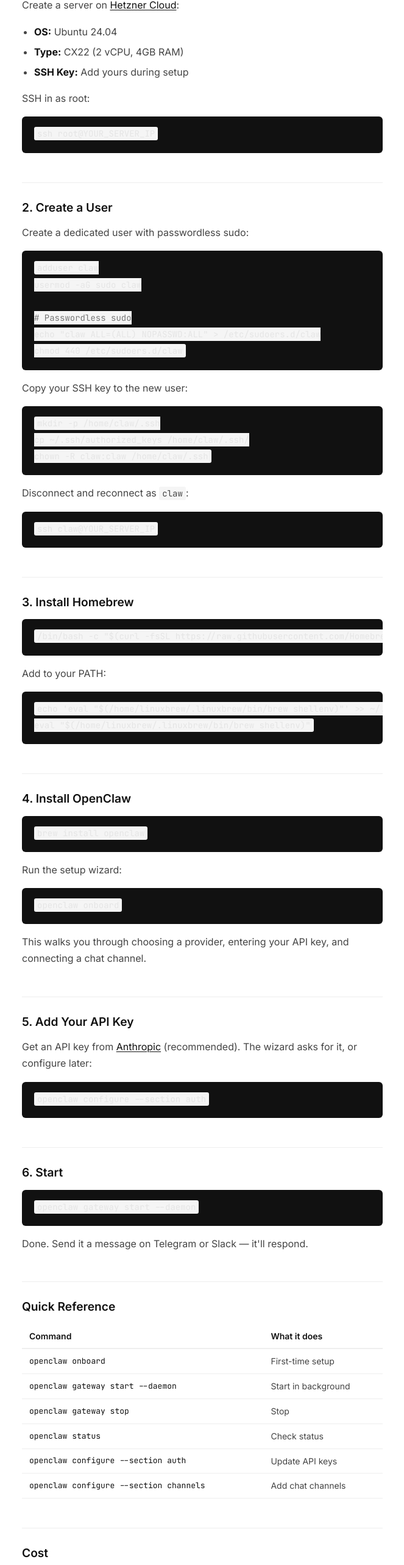
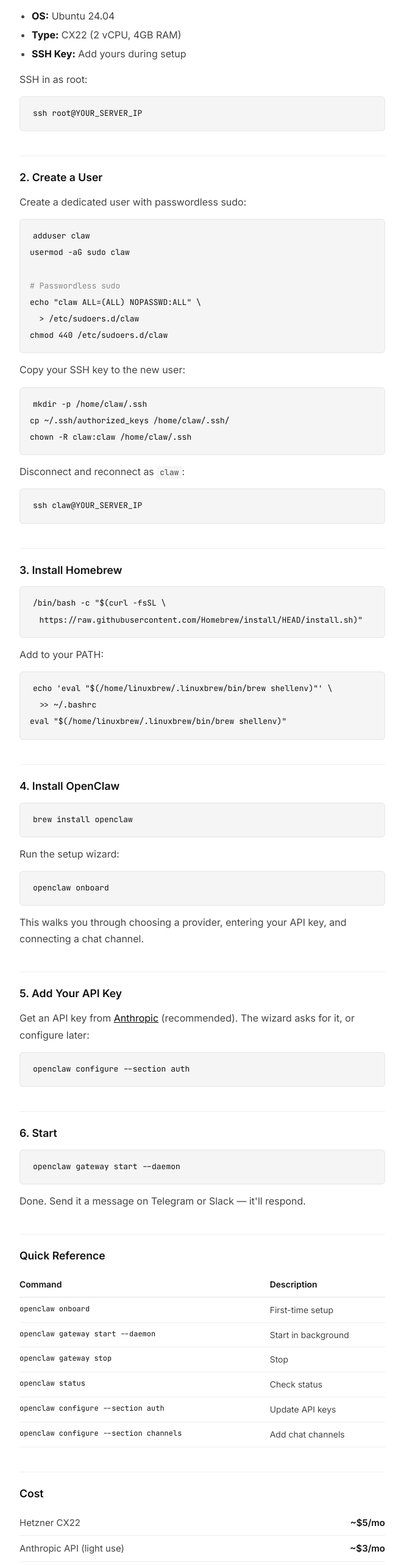
Before and after one commit to tomskopek/openclaw-guide, a plain HTML site: page index.html in a window 1280 px wide. Shown: the part 231-2797 px from the top of the page at 61% size, without its empty margins (308-971 px from the left). Drawn offline with Linux system fonts and the light colour scheme.

Commit message:
Fix mobile: light code blocks, simple cost list, better wrapping

```diff
--- a/index.html
+++ b/index.html
@@ -9,40 +9,44 @@
 <link rel="stylesheet" href="https://fonts.googleapis.com/css2?family=Inter:wght@400;500;600;700&family=JetBrains+Mono:wght@400&display=swap" media="print" onload="this.media='all'">
 <style>
 *{margin:0;padding:0;box-sizing:border-box}
-body{font-family:'Inter',system-ui,sans-serif;background:#fff;color:#111;font-size:16px;line-height:1.7;max-width:640px;margin:0 auto;padding:40px 24px 80px}
-h1{font-size:1.8rem;font-weight:700;margin-bottom:8px;letter-spacing:-.3px}
-h2{font-size:1.2rem;font-weight:600;margin:48px 0 12px;padding-top:24px;border-top:1px solid #eee}
-h2:first-of-type{border-top:none;margin-top:32px}
-p{color:#444;margin-bottom:16px}
-a{color:#111;text-decoration:underline;text-underline-offset:2px}
-ul{margin:0 0 16px 20px;color:#444}
-li{margin-bottom:6px}
+body{font-family:'Inter',system-ui,sans-serif;background:#fff;color:#111;font-size:16px;line-height:1.7;max-width:640px;margin:0 auto;padding:40px 20px 80px}
+h1{font-size:1.6rem;font-weight:700;margin-bottom:4px;letter-spacing:-.3px}
+h2{font-size:1.1rem;font-weight:600;margin:40px 0 12px;padding-top:20px;border-top:1px solid #eee}
+h2:first-of-type{border-top:none;margin-top:24px}
+p{color:#444;margin-bottom:14px}
+a{color:#111}
+ul{margin:0 0 14px 20px;color:#444}
+li{margin-bottom:4px}
 strong{color:#111}
-pre{background:#111;border-radius:6px;padding:16px 20px;overflow-x:auto;margin-bottom:16px}
-pre code{font-family:'JetBrains Mono',monospace;font-size:14px;line-height:1.7;color:#e5e5e5}
-code{font-family:'JetBrains Mono',monospace;font-size:14px;background:#f5f5f5;padding:2px 5px;border-radius:3px}
-.comment{color:#777}
-.subtitle{color:#666;font-size:17px;margin-bottom:32px}
-table{width:100%;border-collapse:collapse;margin-bottom:16px;font-size:14px}
-th{text-align:left;font-weight:600;padding:8px 12px;border-bottom:2px solid #eee}
-td{padding:8px 12px;border-bottom:1px solid #eee;color:#444}
-td:first-child{font-family:'JetBrains Mono',monospace;font-size:13px;color:#111;white-space:nowrap}
-.cost{display:flex;gap:16px;margin-bottom:16px}
-.cost div{flex:1;text-align:center;padding:16px;border:1px solid #eee;border-radius:6px}
-.cost .price{font-size:1.3rem;font-weight:700}
-.cost .label{font-size:13px;color:#666;margin-top:2px}
-footer{margin-top:48px;padding-top:24px;border-top:1px solid #eee;font-size:13px;color:#999}
+
+/* Code blocks — light background for readability on all screens */
+pre{background:#f5f5f5;border:1px solid #e5e5e5;border-radius:6px;padding:14px 16px;overflow-x:auto;margin-bottom:14px;-webkit-overflow-scrolling:touch}
+pre code{font-family:'JetBrains Mono',monospace;font-size:13px;line-height:1.6;color:#111;white-space:pre;word-break:normal}
+code{font-family:'JetBrains Mono',monospace;font-size:13px;background:#f5f5f5;padding:2px 5px;border-radius:3px}
+.comment{color:#888}
+
+.subtitle{color:#666;font-size:15px;margin-bottom:28px}
+
+/* Table */
+table{width:100%;border-collapse:collapse;margin-bottom:14px;font-size:14px}
+th{text-align:left;font-weight:600;padding:8px 0;border-bottom:2px solid #eee}
+td{padding:8px 0;border-bottom:1px solid #eee;color:#444;vertical-align:top}
+td:first-child{font-family:'JetBrains Mono',monospace;font-size:12px;color:#111;padding-right:16px}
+
+/* Cost — simple list, not cards */
+.cost-list{margin-bottom:14px}
+.cost-row{display:flex;justify-content:space-between;padding:8px 0;border-bottom:1px solid #eee;font-size:15px}
+.cost-row .label{color:#444}
+.cost-row .price{font-weight:600}
+
+footer{margin-top:40px;padding-top:20px;border-top:1px solid #eee;font-size:13px;color:#999}
 footer a{color:#666}
-@media(max-width:500px){
-  body{padding:24px 16px 60px}
-  .cost{flex-direction:column;gap:8px}
-}
 </style>
 </head>
 <body>
 
 <h1>Set Up OpenClaw on a VPS</h1>
-<p class="subtitle">~10 minutes. Six steps. Your own AI assistant.</p>
+<p class="subtitle">~10 minutes · 6 steps · your own AI assistant</p>
 
 <h2>1. Provision a Server</h2>
 <p>Create a server on <a href="https://console.hetzner.cloud/" target="_blank">Hetzner Cloud</a>:</p>
@@ -60,7 +64,8 @@
 usermod -aG sudo claw
 
 <span class="comment"># Passwordless sudo</span>
-echo "claw ALL=(ALL) NOPASSWD:ALL" > /etc/sudoers.d/claw
+echo "claw ALL=(ALL) NOPASSWD:ALL" \
+  > /etc/sudoers.d/claw
 chmod 440 /etc/sudoers.d/claw</code></pre>
 
 <p>Copy your SSH key to the new user:</p>
@@ -72,10 +77,12 @@
 <pre><code>ssh claw@YOUR_SERVER_IP</code></pre>
 
 <h2>3. Install Homebrew</h2>
-<pre><code>/bin/bash -c "$(curl -fsSL https://raw.githubusercontent.com/Homebrew/install/HEAD/install.sh)"</code></pre>
+<pre><code>/bin/bash -c "$(curl -fsSL \
+  https://raw.githubusercontent.com/Homebrew/install/HEAD/install.sh)"</code></pre>
 
 <p>Add to your PATH:</p>
-<pre><code>echo 'eval "$(/home/linuxbrew/.linuxbrew/bin/brew shellenv)"' >> ~/.bashrc
+<pre><code>echo 'eval "$(/home/linuxbrew/.linuxbrew/bin/brew shellenv)"' \
+  >> ~/.bashrc
 eval "$(/home/linuxbrew/.linuxbrew/bin/brew shellenv)"</code></pre>
 
 <h2>4. Install OpenClaw</h2>
@@ -95,7 +102,7 @@
 
 <h2>Quick Reference</h2>
 <table>
-  <tr><th>Command</th><th>What it does</th></tr>
+  <tr><th>Command</th><th>Description</th></tr>
   <tr><td>openclaw onboard</td><td>First-time setup</td></tr>
   <tr><td>openclaw gateway start --daemon</td><td>Start in background</td></tr>
   <tr><td>openclaw gateway stop</td><td>Stop</td></tr>
@@ -105,12 +112,12 @@
 </table>
 
 <h2>Cost</h2>
-<div class="cost">
-  <div><div class="price">~$5</div><div class="label">Hetzner CX22/mo</div></div>
-  <div><div class="price">~$3</div><div class="label">Anthropic API/mo</div></div>
-  <div><div class="price">~$1</div><div class="label">Domain/mo (optional)</div></div>
+<div class="cost-list">
+  <div class="cost-row"><span class="label">Hetzner CX22</span><span class="price">~$5/mo</span></div>
+  <div class="cost-row"><span class="label">Anthropic API (light use)</span><span class="price">~$3/mo</span></div>
+  <div class="cost-row"><span class="label">Domain (optional)</span><span class="price">~$1/mo</span></div>
+  <div class="cost-row"><span class="label"><strong>Total</strong></span><span class="price"><strong>&lt;$10/mo</strong></span></div>
 </div>
-<p style="text-align:center;color:#999;font-size:14px">Your own AI assistant for under $10/month.</p>
 
 <footer>
   <p>By <a href="https://tom.bingo">Tom Skopek</a> · <a href="https://github.com/tomskopek/openclaw-guide">GitHub</a> · <a href="https://docs.openclaw.ai">OpenClaw Docs</a></p>
```
